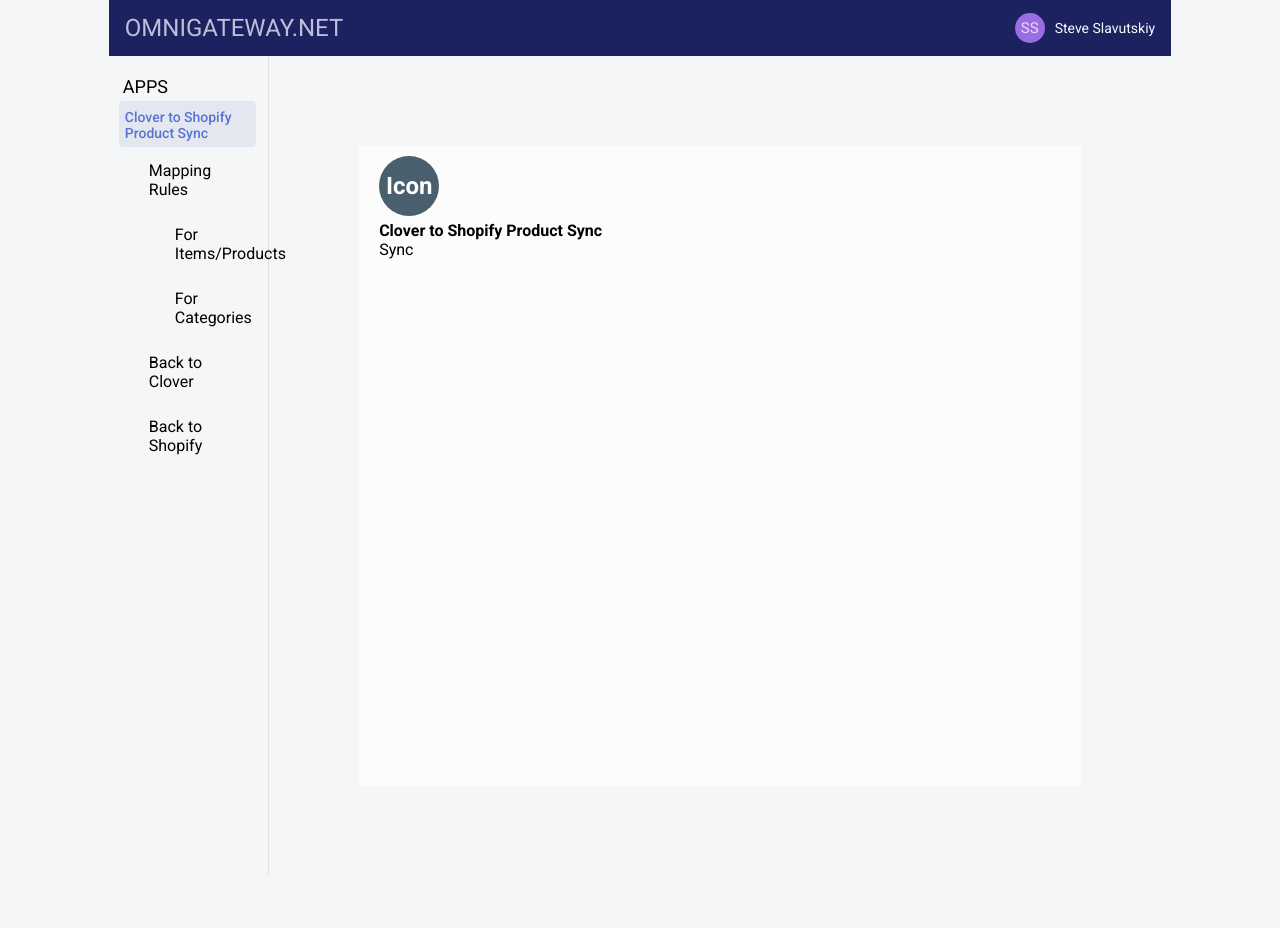
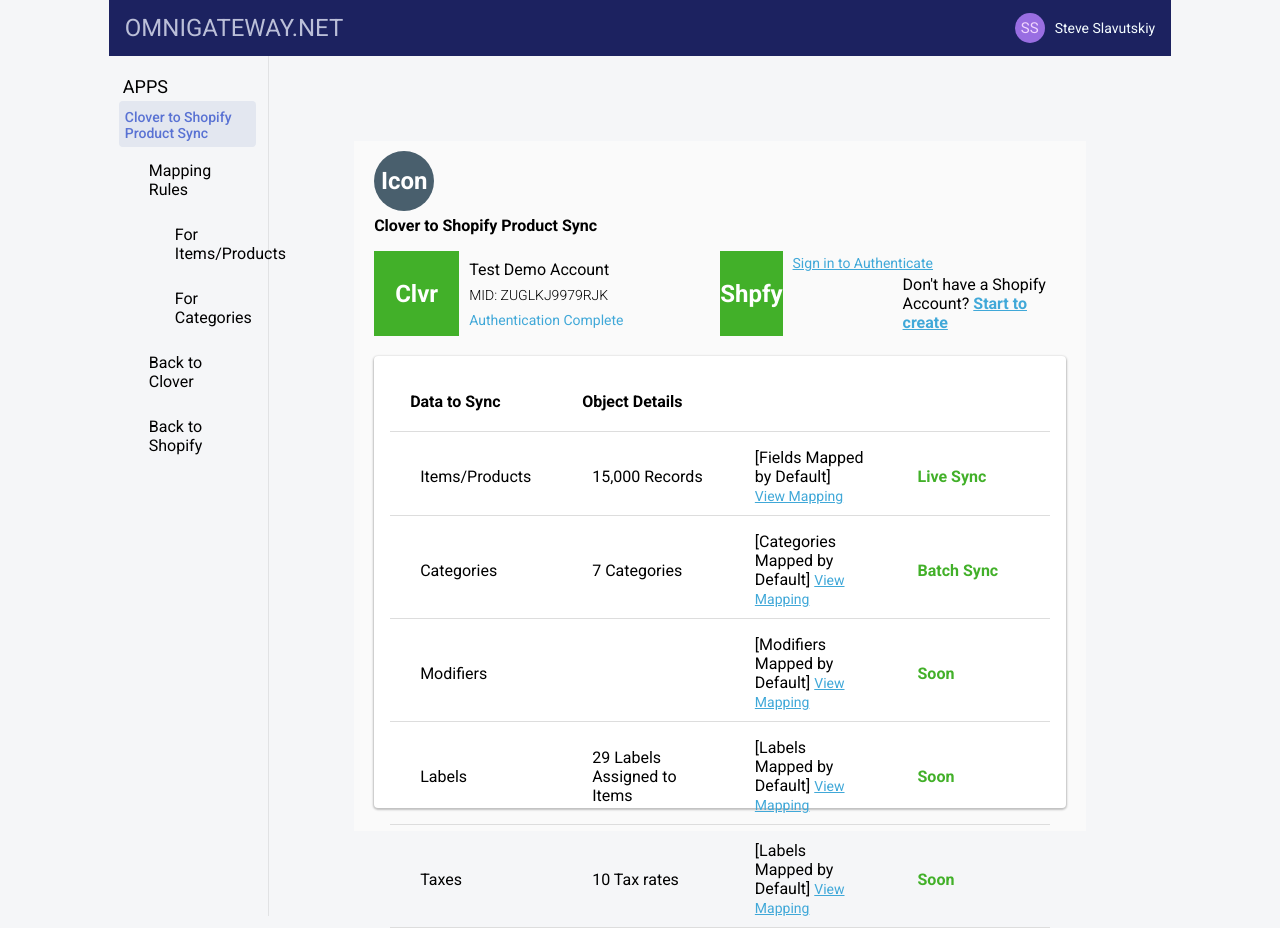
Before and after one commit to David-Orson/FLApp1, a React (Create React App) app: page / in a window 1280 px wide. Before the commit the page ends 876 px from the top, so only its background shows below. Built offline with nearby package versions, Linux system fonts and the light colour scheme.

Commit message:
Sync (Home page) main content

```diff
--- a/src/css/App.css
+++ b/src/css/App.css
@@ -1,3 +1,5 @@
+/* Resets and globals */
+
 * {
   margin: 0;
   padding: 0;
@@ -15,6 +17,13 @@
   margin: 0 auto;
 }
 
+.caption {
+  font-weight: 300;
+  font-size: 14px;
+}
+
+/* App Styles */
+
 .main-container {
   display: flex;
 }
@@ -31,8 +40,8 @@
 }
 
 .content {
-  margin: 90px;
+  margin: 85px;
   padding: 10px 20px 30px 20px;
-  background: #fcfcfc;
-  height: 600px;
+  background: #fafafa;
+  height: 650px;
 }
--- a/src/css/Sync.css
+++ b/src/css/Sync.css
@@ -0,0 +1,91 @@
+/* Accounts Sections */
+
+.accounts {
+  display: flex;
+  justify-content: center;
+  margin-top: 16px;
+}
+
+.clover-account {
+  display: flex;
+  justify-content: left;
+  width: 50%;
+}
+
+.shopify-account {
+  display: flex;
+  justify-content: left;
+  width: 50%;
+}
+
+.missing-icon {
+  display: flex;
+  justify-content: center;
+  align-items: center;
+  height: 85px;
+  width: 85px;
+  background: #42b029;
+  color: white;
+}
+
+.account-container {
+  display: flex;
+  flex-direction: column;
+  justify-content: space-evenly;
+  align-items: flex-start;
+  margin-left: 10px;
+}
+
+.authenticated-caption {
+  color: #40a8d8;
+  font-size: 14px;
+}
+
+.signin-link {
+  color: #40a8d8;
+  font-size: 14px;
+  text-decoration: underline;
+}
+
+.create-helper {
+  padding-left: 110px;
+}
+
+.create-link {
+  color: #40a8d8;
+  text-decoration: underline;
+  font-weight: 600;
+}
+
+/* Data Section */
+
+.data-container {
+  background: white;
+  margin-top: 20px;
+  height: 420px;
+  border-radius: 4px;
+  box-shadow: 0px 1px 2px 1px #c0c0c0;
+  padding: 16px;
+}
+
+table {
+  border-collapse: collapse;
+  width: 100%;
+}
+
+.th--sync,
+.td--sync {
+  padding: 20px;
+  text-align: left;
+  border-bottom: 1px solid #ddd;
+  width: 23%;
+}
+
+.td--sync {
+  padding: 16px 20px 10px 30px;
+}
+
+.sync-text {
+  color: #42b029;
+  font-weight: 600;
+}
--- a/src/pages/Sync.js
+++ b/src/pages/Sync.js
@@ -8,7 +8,85 @@
   return (
     <div>
       <ContentTopline title="Clover to Shopify Product Sync" />
-      <div className="accounts">Sync</div>
+      <div className="accounts">
+        <div className="clover-account">
+          <h2 className="missing-icon">Clvr</h2>
+          <div className="account-container">
+            <p>Test Demo Account</p>
+            <p className="caption">MID: ZUGLKJ9979RJK</p>
+            <p className="authenticated-caption">Authentication Complete</p>
+          </div>
+        </div>
+        <div className="shopify-account">
+          <h2 className="missing-icon">Shpfy</h2>
+          <div className="account-container">
+            <a className="signin-link">Sign in to Authenticate</a>
+
+            <p className="create-helper">
+              Don't have a Shopify Account?{" "}
+              <a className="create-link">Start to create</a>
+            </p>
+          </div>
+        </div>
+      </div>
+      <div className="data-container">
+        <table>
+          <tr>
+            <th className="th--sync">Data to Sync</th>
+            <th className="th--sync">Object Details</th>
+            <th className="th--sync"></th>
+            <th className="th--sync"></th>
+          </tr>
+          <tr>
+            <td className="td--sync">Items/Products</td>
+            <td className="td--sync">15,000 Records</td>
+            <td className="td--sync">
+              [Fields Mapped by Default]{" "}
+              <a className="signin-link">
+                <br />
+                View Mapping
+              </a>
+            </td>
+            <td className="td--sync sync-text">Live Sync</td>
+          </tr>
+          <tr>
+            <td className="td--sync">Categories</td>
+            <td className="td--sync">7 Categories</td>
+            <td className="td--sync">
+              [Categories Mapped by Default]{" "}
+              <a className="signin-link">View Mapping</a>
+            </td>
+            <td className="td--sync sync-text">Batch Sync</td>
+          </tr>
+          <tr>
+            <td className="td--sync">Modifiers</td>
+            <td className="td--sync"></td>
+            <td className="td--sync">
+              [Modifiers Mapped by Default]{" "}
+              <a className="signin-link">View Mapping</a>
+            </td>
+            <td className="td--sync sync-text">Soon</td>
+          </tr>
+          <tr>
+            <td className="td--sync">Labels</td>
+            <td className="td--sync">29 Labels Assigned to Items</td>
+            <td className="td--sync">
+              [Labels Mapped by Default]{" "}
+              <a className="signin-link">View Mapping</a>
+            </td>
+            <td className="td--sync sync-text">Soon</td>
+          </tr>
+          <tr>
+            <td className="td--sync">Taxes</td>
+            <td className="td--sync">10 Tax rates</td>
+            <td className="td--sync">
+              [Labels Mapped by Default]{" "}
+              <a className="signin-link">View Mapping</a>
+            </td>
+            <td className="td--sync sync-text">Soon</td>
+          </tr>
+        </table>
+      </div>
     </div>
   );
 };
```
